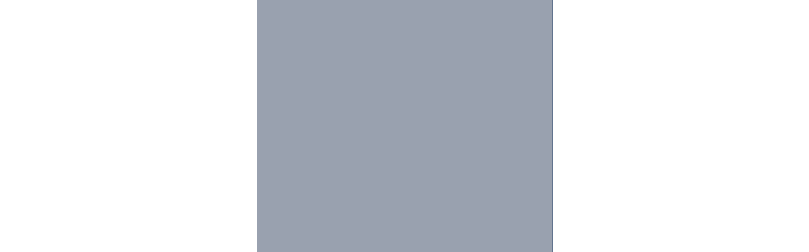
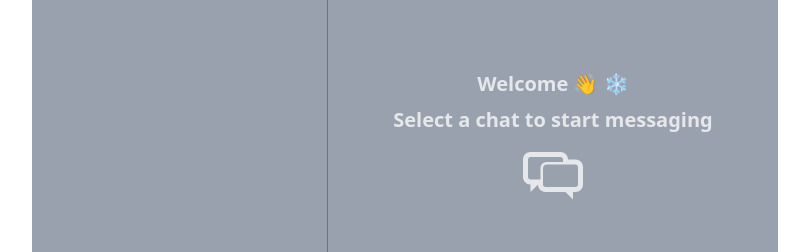
Before and after one commit to muhammadderic/mern-realtime-chat-app, a React (Vite) app in the folder frontend/: page / in a window 1280 px wide. Shown: the part 264-516 px from the top of the page, without its empty margins (235-1044 px from the left). Built offline with nearby package versions, Linux system fonts and the light colour scheme; no server answers; sample sign-in values are in the browser's storage.

Commit message:
create message container, create initial message input and messages compt

```diff
--- /dev/null
+++ b/frontend/src/components/messages/MessageContainer.tsx
@@ -0,0 +1,51 @@
+import { useEffect } from "react";
+import { useAuthContext } from "../../context/AuthContext";
+import useConversationStore from "../../store/conversationStore";
+import { TiMessages } from "react-icons/ti";
+import MessageInput from "./MessageInput";
+import Messages from "./Messages";
+
+const MessageContainer = () => {
+  const { selectedUser, setSelectedUser } = useConversationStore();
+
+  useEffect(() => {
+    // cleanup function (unmounts)
+    return () => setSelectedUser(null);
+  }, [setSelectedUser]);
+
+  return (
+    <div className='md:min-w-[450px] flex flex-col'>
+      {!selectedUser ? (
+        <NoChatSelected />
+      ) : (
+        <>
+          {/* Header */}
+          <div className='bg-slate-500 px-4 py-2 mb-2'>
+            <span className='label-text'>To:</span>{" "}
+            <span className='text-gray-900 font-bold'>{selectedUser.fullName}</span>
+          </div>
+
+          <Messages />
+          <MessageInput />
+        </>
+      )}
+    </div>
+  )
+}
+
+export default MessageContainer;
+
+const NoChatSelected = () => {
+  const { authUser } = useAuthContext();
+
+  return (
+    <div className='flex items-center justify-center w-full h-full'>
+
+      <div className='px-4 text-center sm:text-lg md:text-xl text-gray-200 font-semibold flex flex-col items-center gap-2'>
+        <p>Welcome 👋 {authUser?.fullName} ❄</p>
+        <p>Select a chat to start messaging</p>
+        <TiMessages className='text-3xl md:text-6xl text-center' />
+      </div>
+    </div>
+  );
+};
--- /dev/null
+++ b/frontend/src/components/messages/MessageInput.tsx
@@ -0,0 +1,9 @@
+const MessageInput = () => {
+  return (
+    <div>
+      <h1>Message Input</h1>
+    </div>
+  )
+}
+
+export default MessageInput;
--- /dev/null
+++ b/frontend/src/components/messages/Messages.tsx
@@ -0,0 +1,9 @@
+const Messages = () => {
+  return (
+    <div>
+      <h1>Messages</h1>
+    </div>
+  )
+}
+
+export default Messages;
--- a/frontend/src/pages/HomePage.tsx
+++ b/frontend/src/pages/HomePage.tsx
@@ -1,9 +1,11 @@
+import MessageContainer from "../components/messages/MessageContainer";
 import Sidebar from "../components/sidebar/Sidebar";
 
 const HomePage = () => {
   return (
     <div className='flex sm:h-[450px] md:h-[550px] rounded-lg overflow-hidden bg-gray-400 bg-clip-padding backdrop-filter backdrop-blur-lg bg-opacity-0'>
       <Sidebar />
+      <MessageContainer />
     </div>
   )
 }
```
